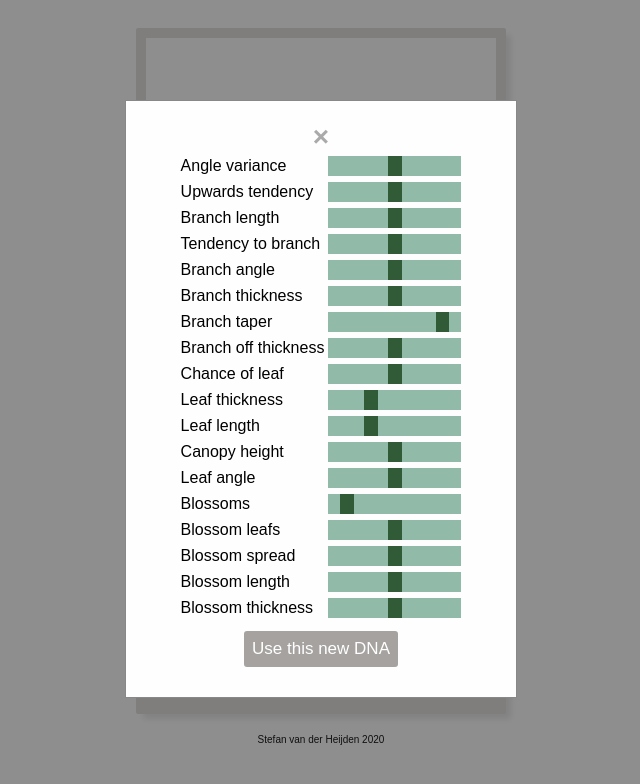
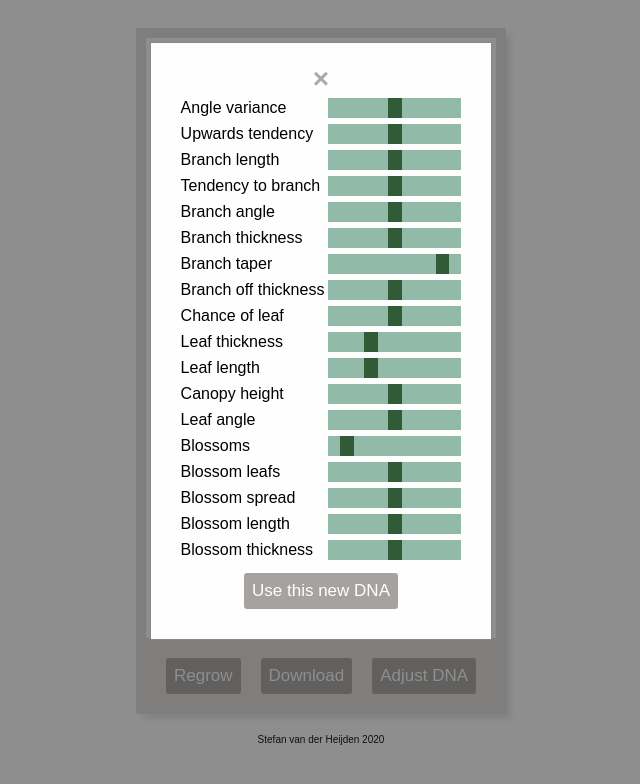
Before and after one commit to stefanvanderheijden-sw/blockbuilder, a plain HTML site: page client/index.html in a window 1280 px wide. Both pictures are taken after a click on the button "Adjust DNA". Shown: the whole page, without its empty margins (319-959 px from the left). Drawn offline with nearby package versions, Linux system fonts and the light colour scheme.

Commit message:
added scaling fix

```diff
--- a/client/styles/main.css
+++ b/client/styles/main.css
@@ -1,6 +1,7 @@
 body {
     font-family: Arial, Helvetica, sans-serif;
-    background-color: #ffffff
+    background-color: #ffffff;
+    overflow: auto;
 }
 
 #topRow {
@@ -109,27 +110,29 @@ table.cinereousTable {
     display: none; /* Hidden by default */
     position: fixed; /* Stay in place */
     z-index: 1; /* Sit on top */
-    padding-top: 100px; /* Location of the box */
     left: 0;
     top: 0;
     width: 100%; /* Full width */
     height: 100%; /* Full height */
     overflow: auto; /* Enable scroll if needed */
-    background-color: rgb(0,0,0); /* Fallback color */
-    background-color: rgba(31, 31, 31, 0.5); /* Black w/ opacity */
+    background-color: rgb(0,0,0);
+    background-color: rgba(31, 31, 31, 0.5);
   }
 
   /* Modal Content */
 .modal-content {
+    margin-top: 42px;
+    margin-bottom: 42px;
+    margin-left: auto;
+    margin-right: auto;
     display:flex;
     flex-direction: column;
     justify-content: center;
     align-items: center;
-    margin: auto;
     background-color: #fefefe;
     padding: 20px;
     border: 1px solid #888;
-    width: 350px;
+    width: 300px;
   }
 
   /* The Close Button */
```
